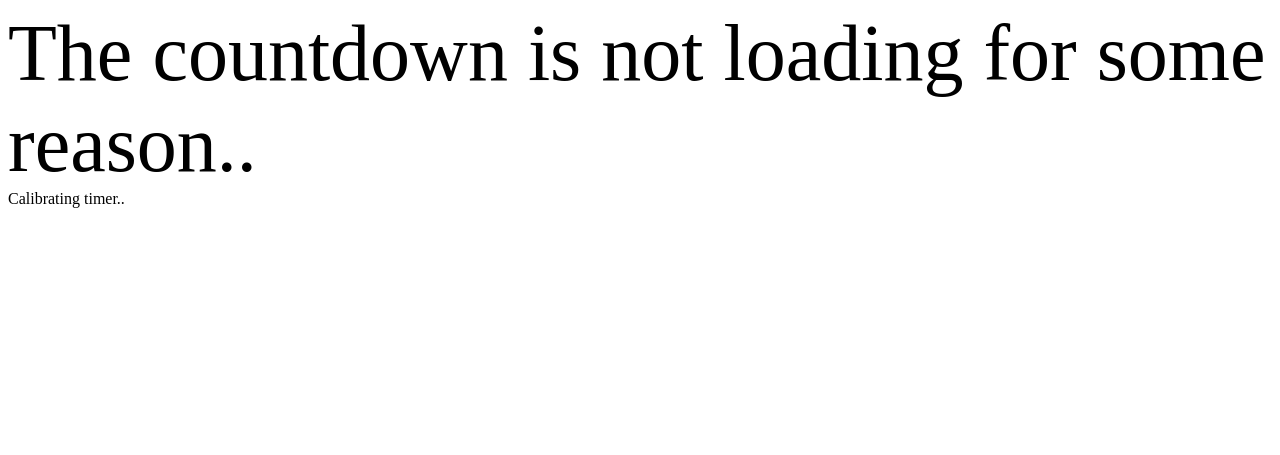
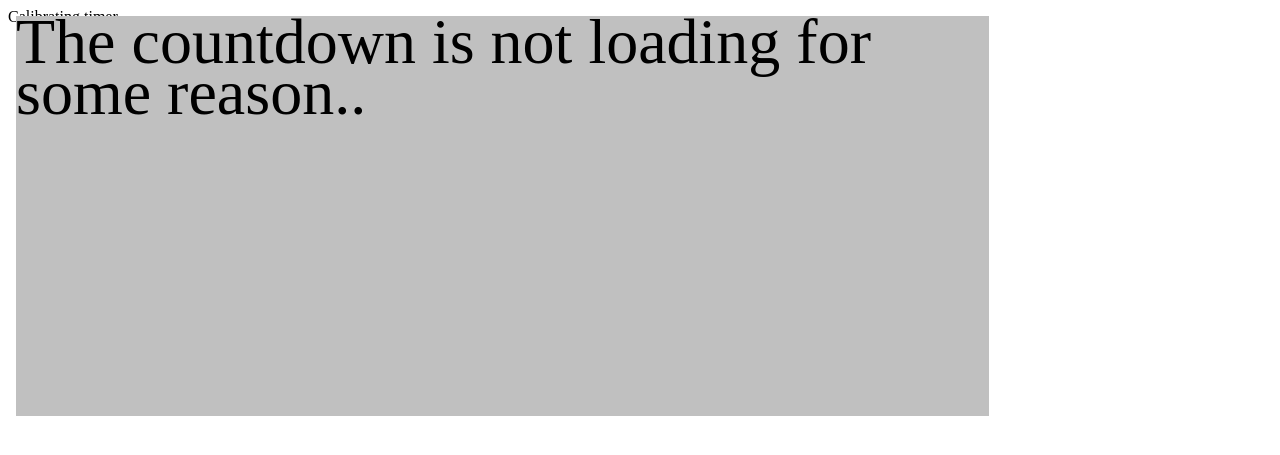
Before and after one commit to ajgeiss0702/redclock.fun, a PHP site: page /pages/countdown.html in a window 1280 px wide. Shown: the top 455 px of the page. Run offline with PHP 8.4, Linux system fonts and the light colour scheme.

Commit message:
some more work on default style

```diff
--- a/css/layouts/default.css
+++ b/css/layouts/default.css
@@ -2,5 +2,20 @@
   font-size: 10em;
 }
 #countdown-period {
-  font-size: 5em;
+  font-size: 4em;
 }
+.countdown-container {
+  width: 76vw;
+  height: 50vh;
+  line-height: 50vh;
+  display: inline-block;
+  position: absolute;
+  top: 1em;
+  left: 1em;
+  background-color: silver;
+}
+#countdown-text, #countdown-period {
+  display: inline-block;
+  vertical-align: middle;
+  line-height: 0.8em;
+}
--- a/pages/countdown.html
+++ b/pages/countdown.html
@@ -1,7 +1,7 @@
 <link rel='stylesheet' id='layout-changer' href='/css/layouts/default.css'>
 <script src='/js/countdown.js'></script>
 <div class='countdown-container'>
-  <div id='countdown-text'></div>
+  <div id='countdown-text'></div><br>
   <div id='countdown-period'>The countdown is not loading for some reason..</div>
 </div>
 <div class='calibration hidden' id='calibration'>Calibrating timer..</div>
```
